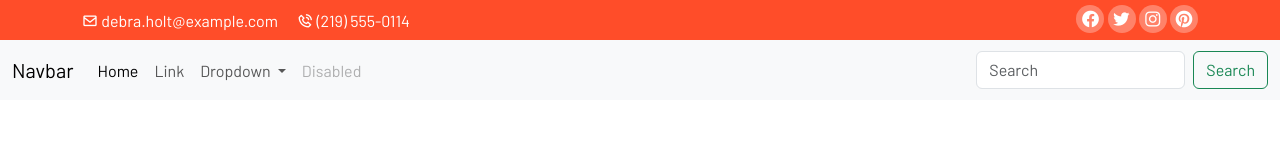
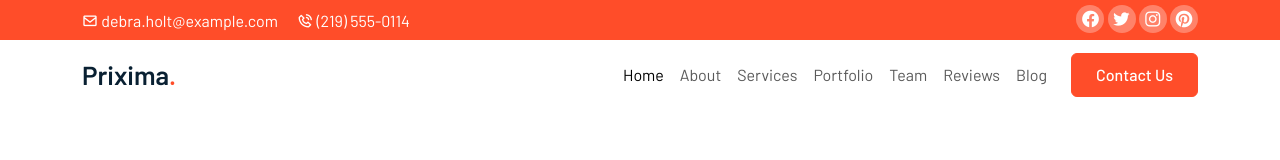
Before and after one commit to t-akunjee/Prixima-Agency-Website, a plain HTML site: page index.html in a window 1280 px wide. Drawn offline with nearby package versions, Linux system fonts and the light colour scheme.

Commit message:
Navbar is Totally Completed Now

```diff
--- a/css/style.css
+++ b/css/style.css
@@ -12,6 +12,7 @@ a{
     color:#092032;
     text-decoration: none;
     transition: all 0.4s ease;
+    font-weight: 500;
 }
 img{
     width: 100%;
@@ -50,3 +51,33 @@ img{
     background-color: #fff;
     color: #ff4d29;
 }
+.navbar{
+    box-shadow:var(--shadow);
+}
+.navbar .navbar-nav .nav-link:hover,
+.navbar .navbar-nav .nav-link:active{
+    color:#ff4d29;
+}
+.navbar-brand{
+    font-weight: 700;
+    font-size: 26px;
+    color:#092032;
+}
+.navbar-brand span{
+    color:#ff4d29;
+}
+
+/* BTN */
+.btn{
+    padding: 9px 24px;
+    font-weight: 500;
+}
+.btn-brand{
+    background-color: #ff4d29;
+    color: #fff;
+    border-color:#ff4d29;
+}
+.btn-brand:hover{
+    color:black;
+    background-color: #ff4d29;
+}
--- a/index.html
+++ b/index.html
@@ -15,7 +15,7 @@
 
 
     <!-- Main Navbar -->
-    <nav class="top-nav">
+    <nav class="top-nav" id="home">
         <div class="container">
             <div class="row justify-content-between">
                 <div class="col-auto">
@@ -39,39 +39,37 @@
             </div>
         </div>
     </nav>
-    <nav class="navbar navbar-expand-lg bg-body-tertiary">
-        <div class="container-fluid">
-          <a class="navbar-brand" href="#">Navbar</a>
+    <nav class="navbar navbar-expand-lg bg-white">
+        <div class="container">
+          <a class="navbar-brand" href="#">Prixima<span>.</span></a>
           <button class="navbar-toggler" type="button" data-bs-toggle="collapse" data-bs-target="#navbarSupportedContent" aria-controls="navbarSupportedContent" aria-expanded="false" aria-label="Toggle navigation">
             <span class="navbar-toggler-icon"></span>
           </button>
           <div class="collapse navbar-collapse" id="navbarSupportedContent">
-            <ul class="navbar-nav me-auto mb-2 mb-lg-0">
+            <ul class="navbar-nav ms-auto">
               <li class="nav-item">
                 <a class="nav-link active" aria-current="page" href="#">Home</a>
               </li>
               <li class="nav-item">
-                <a class="nav-link" href="#">Link</a>
-              </li>
-              <li class="nav-item dropdown">
-                <a class="nav-link dropdown-toggle" href="#" role="button" data-bs-toggle="dropdown" aria-expanded="false">
-                  Dropdown
-                </a>
-                <ul class="dropdown-menu">
-                  <li><a class="dropdown-item" href="#">Action</a></li>
-                  <li><a class="dropdown-item" href="#">Another action</a></li>
-                  <li><hr class="dropdown-divider"></li>
-                  <li><a class="dropdown-item" href="#">Something else here</a></li>
-                </ul>
+                <a class="nav-link" aria-current="page" href="#">About</a>
               </li>
               <li class="nav-item">
-                <a class="nav-link disabled">Disabled</a>
+                <a class="nav-link" aria-current="page" href="#">Services</a>
               </li>
+              <li class="nav-item">
+                <a class="nav-link" aria-current="page" href="#">Portfolio</a>
+              </li>
+              <li class="nav-item">
+                <a class="nav-link" aria-current="page" href="#">Team</a>
+              </li>
+              <li class="nav-item">
+                <a class="nav-link" aria-current="page" href="#">Reviews</a>
+              </li>
+              <li class="nav-item">
+                <a class="nav-link" aria-current="page" href="#">Blog</a>
+              </li>
+              <a href="" class="btn btn-brand ms-lg-3">Contact Us</a>
             </ul>
-            <form class="d-flex" role="search">
-              <input class="form-control me-2" type="search" placeholder="Search" aria-label="Search">
-              <button class="btn btn-outline-success" type="submit">Search</button>
-            </form>
           </div>
         </div>
       </nav>
```
